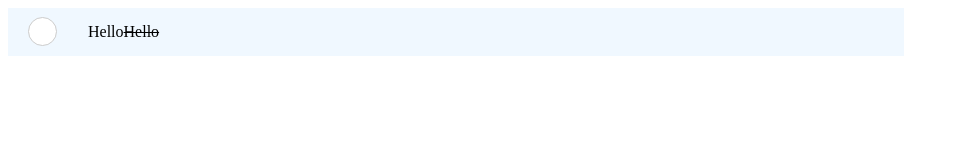
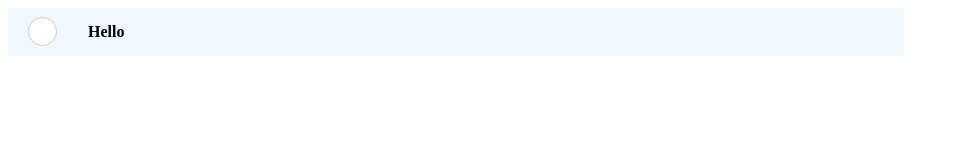
Before and after one commit to epicadidash/starudo, a SvelteKit app: page / in a window 1280 px wide. Shown: the top 160 px of the page, without its empty margins (0-959 px from the left). Built offline with nearby package versions, Linux system fonts and the light colour scheme.

Commit message:
completion of todo component

```diff
--- a/src/components/todo/Todo.svelte
+++ b/src/components/todo/Todo.svelte
@@ -26,9 +26,9 @@ function oncompletion(event:Event){
     <input type="checkbox" id={id?.toString()} />
     <label on:click|capture={oncompletion } for={id?.toString()}></label>
   </div>
-<span class={strike ? 'strikethrough' : ''}>{title}</span>
-<div>
-  <s> <span> {title}</span></s>
+<span class="span {strike ? 'invisible' : ''}">{title}</span>
+<div class={strike ? '' : 'invisible'}>
+  <s class="strike"> <span> {title}</span></s>
 </div>
 </div>
 <style>
--- a/src/components/todo/todo.css
+++ b/src/components/todo/todo.css
@@ -1,6 +1,13 @@
-
-.strikethrough {
-  text-decoration: line-through;
+.invisible{
+  display: none;
+}
+.strike{
+  color: rgb(153, 151, 151);
+  user-select: none;
+}
+.span{
+  font-weight: bolder;
+  user-select: none;
 }
   .todocontainer {
   width: 70vw;
```
